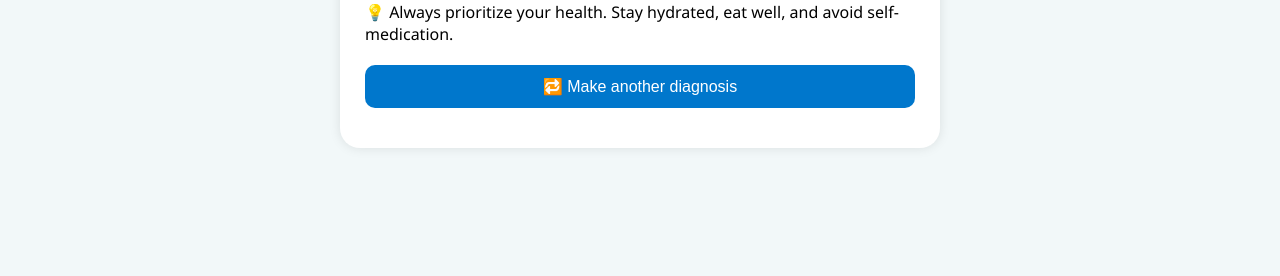
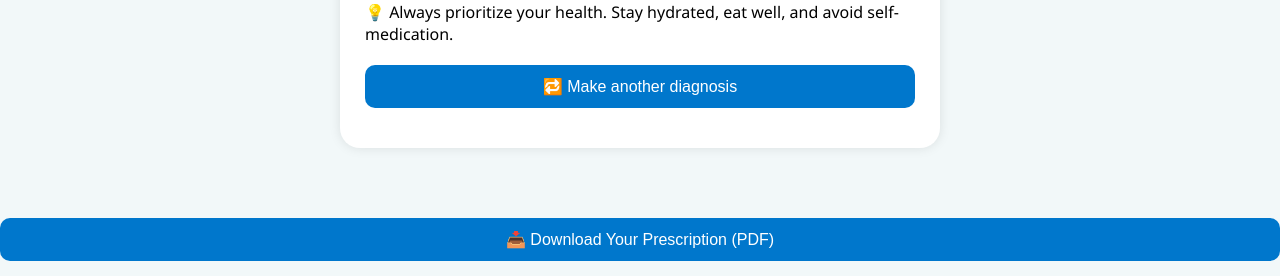
Before and after one commit to jammel001/healthHERO, a Flask app: template templates/result.html in a window 1280 px wide. Shown: the part 526-802 px from the top of the page. Before the commit the page ends 674 px from the top, so only its background shows below. Run offline with Flask 3, Linux system fonts and the light colour scheme; the template is opened without the code that fills it: most values are stand-ins (such as "Sample title", 1, 10 or a date in 2020); parts of the project's set-up code (start-up, migrations or seed data) failed here and were passed over.

Commit message:
Update result.html

```diff
--- a/templates/result.html
+++ b/templates/result.html
@@ -37,3 +37,6 @@
   </div>
 </body>
 </html>
+<form action="{{ url_for('download') }}">
+  <button type="submit">📥 Download Your Prescription (PDF)</button>
+</form>
```
